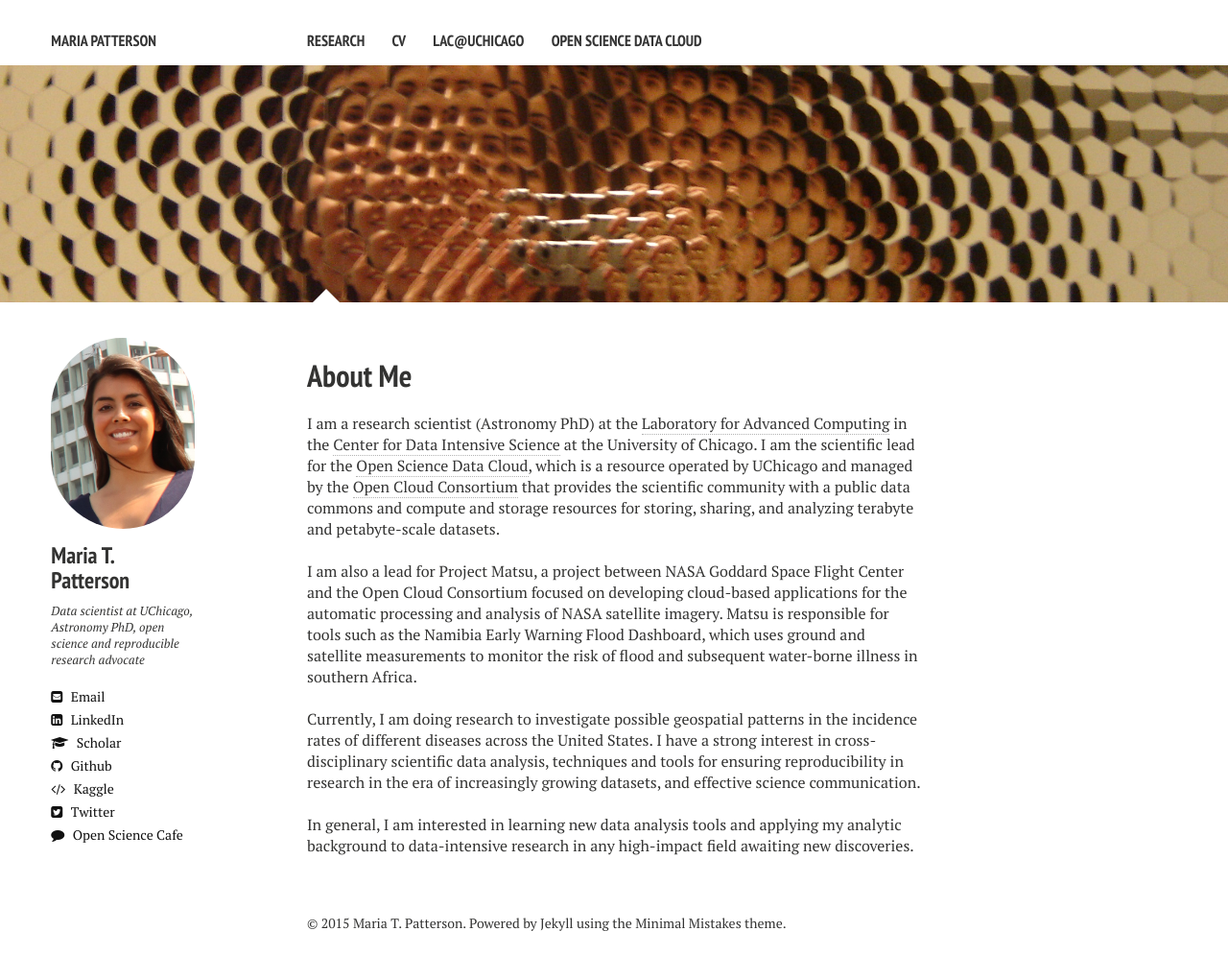
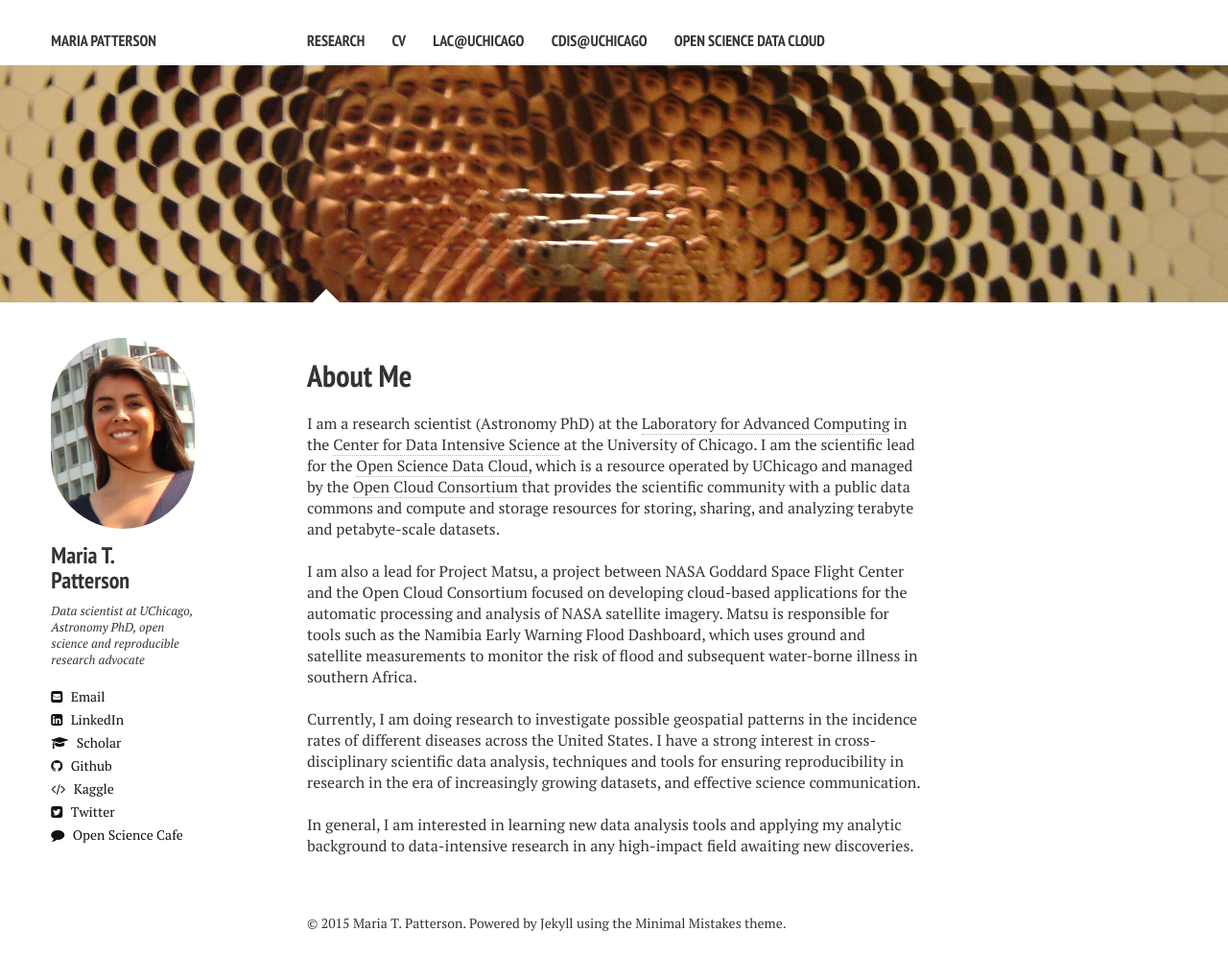
Before and after one commit to mtpatter/mtpatter.github.io, a Jekyll site: the page built from index.md, in a window 1280 px wide. Shown: the whole page at 96% size. Built offline with Jekyll 4.4.1, drawn with Linux system fonts in a browser that asks for light colours; nearby versions of some CDN libraries.

Commit message:
updated config with kaggle link, cdis header link

```diff
--- a/_config.yml
+++ b/_config.yml
@@ -13,7 +13,7 @@ owner:
   email:          mtpatter@uchicago.edu
   # Social networking links are used in author-bio sidebar. Update and remove as you like.
   twitter:	  OpenScienceCafe
-  kaggle: 	  'users/107968/maria-patterson'
+  kaggle: 	  'mtpatter'
   blog:		  http://opensciencecafe.org/
   facebook:
   github:         mtpatter
@@ -50,8 +50,11 @@ links:
   - title: LAC@UChicago
     url: http://labcomputing.opensciencedatacloud.org
     external: true
+  - title: CDIS@UChicago
+    url: http://cdis.uchicago.edu
+    external: true
   - title: Open Science Data Cloud
-    url: http://opensciencedatacloud.org
+    url: http://www.opensciencedatacloud.org
     external: true
 
 # http://en.wikipedia.org/wiki/List_of_tz_database_time_zones
```
